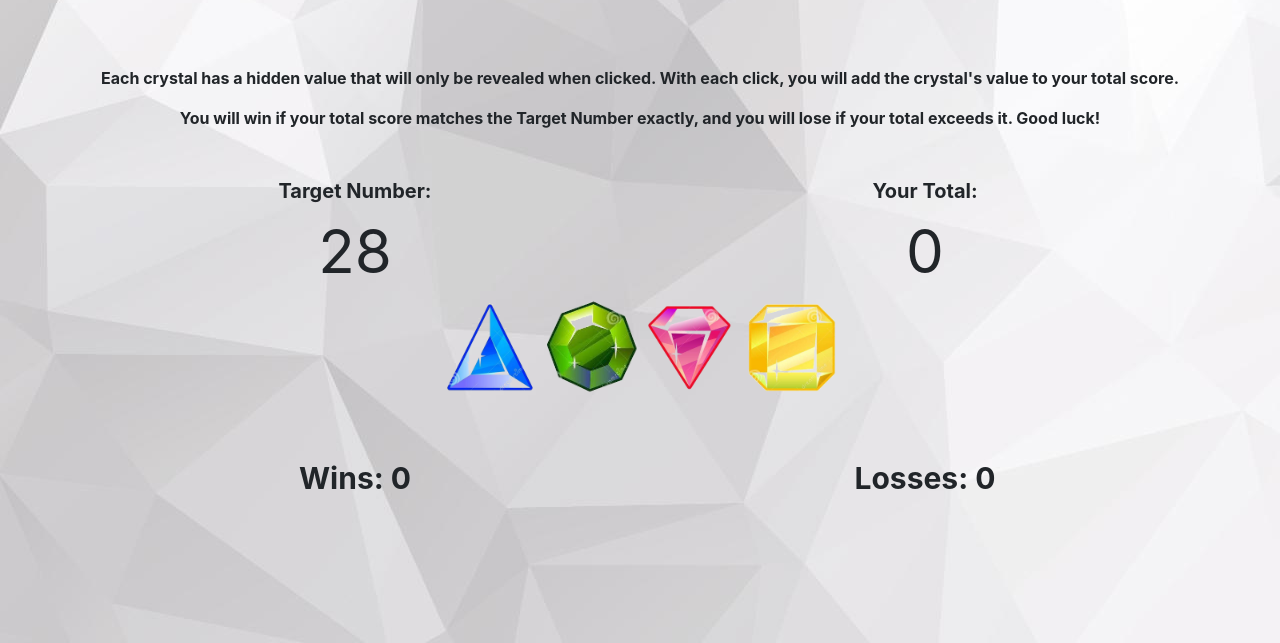
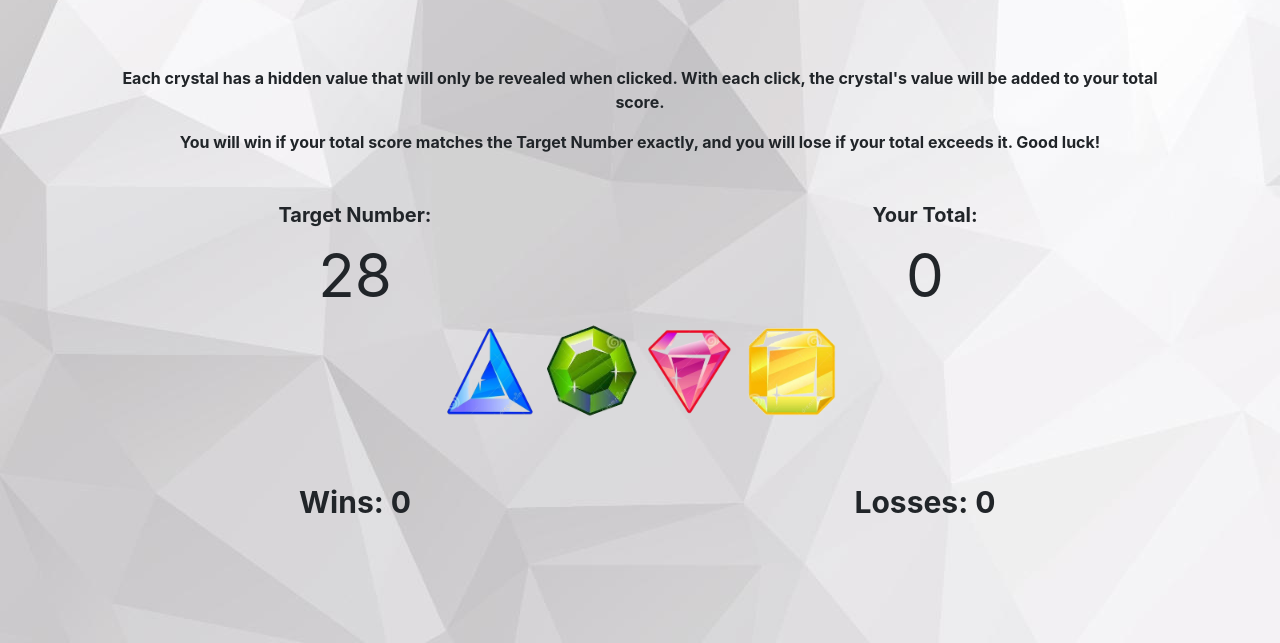
Before and after one commit to packleader206/unit-4-game, a plain HTML site: page index.html in a window 1280 px wide. Shown: the part 157-800 px from the top of the page. Drawn offline with nearby package versions, Linux system fonts and the light colour scheme.

Commit message:
final push

```diff
--- a/assets/javascript/game.js
+++ b/assets/javascript/game.js
@@ -13,13 +13,13 @@ $(document).ready(function() {
 
     //set up Functions
 
-    //generates random number
+    //generates random target number
     function randomTargetNumber () {
         targetNumber = Math.floor(Math.random() * 102) + 19;
     }
 
     //loop function to assign a random numbers for the crystals
-    //uses JQuery to assign attributes to the images & appends images to the parent Div of "crystalImages-Box"
+    //for Loop to set up Crystals with random number assignment. Uses JQuery to assign attributes to the images & appends images to the parent Div of "crystalImages-Box"
 
     function randomCrystalNumbers () {
         for (var i = 0; i < images.length; i++) {
@@ -31,7 +31,7 @@ $(document).ready(function() {
             crystal.attr("height", "100");
         }
     }
-    //update html with current status
+    //function to update html with totals. Also, clears the crystal images so they don't duplicate (randomCrystalNumbers function generates a new set of crystals each time it's invoked)
     function updateStats () {
         $(".targetNumber-box").html(targetNumber);
         $(".wins-box").html("<p>Wins: " + wins + "</p>");
--- a/index.html
+++ b/index.html
@@ -18,7 +18,7 @@
 <div class="container">
         <div class="row">
             <div class="text-center col-md-12 instructions-box">
-                <p>Each crystal has a hidden value that will only be revealed when clicked.  With each click, you will add the crystal's value to your total score.</p>
+                <p>Each crystal has a hidden value that will only be revealed when clicked.  With each click, the crystal's value will be added to your total score.</p>
 
                 <p>You will win if your total score matches the Target Number exactly, and you will lose if your total exceeds it.   Good luck!</p>
             </div>
```
